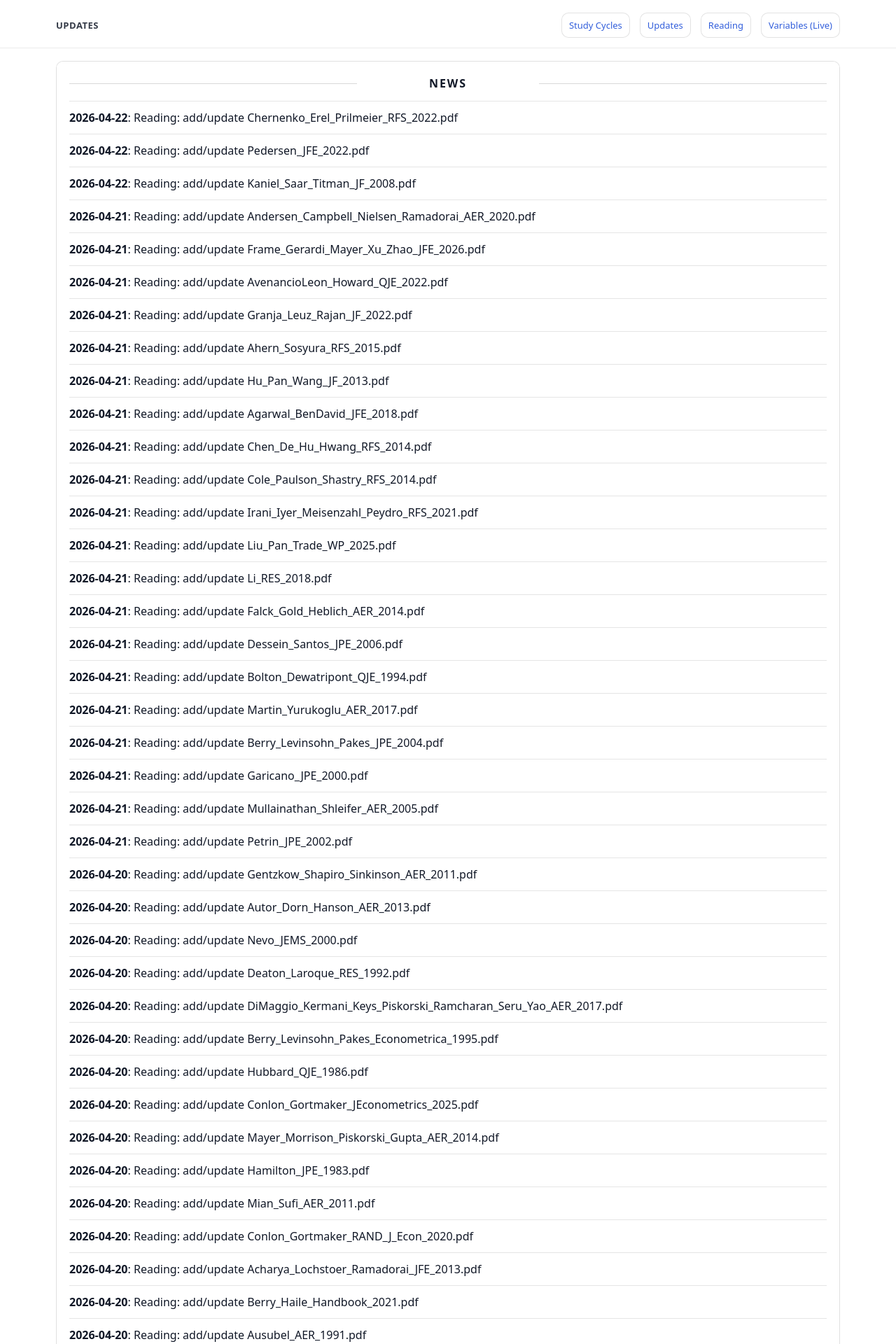
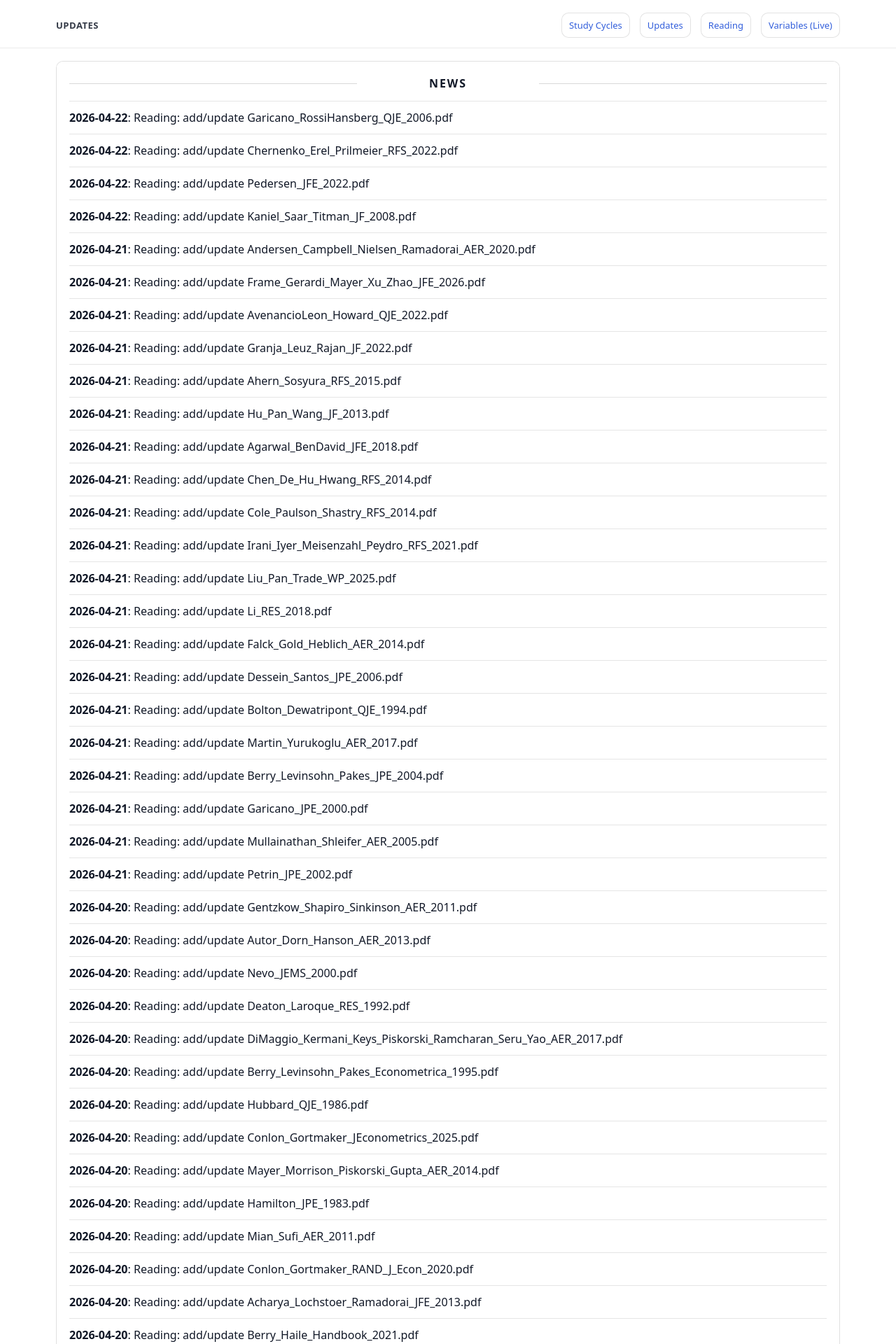
Before and after one commit to yaxinzn/study-archive, a Jekyll site: the page built from updates/index.md, in a window 1280 px wide. Shown: the top 1920 px of the page at 70% size. Built offline with Jekyll 4.4.1, drawn with Linux system fonts in a browser that asks for light colours; some of the changed text lies outside the part shown.

Commit message:
chore: update NEWS feed

```diff
--- a/_data/news.yml
+++ b/_data/news.yml
@@ -1,4 +1,7 @@
 # Auto-generated update history (sorted newest -> oldest). Do not edit manually.
+- ts: "1776810043"
+  date: "2026-04-22"
+  title: "Reading: add/update Garicano_RossiHansberg_QJE_2006.pdf"
 - ts: "1776809017"
   date: "2026-04-22"
   title: "Reading: add/update Chernenko_Erel_Prilmeier_RFS_2022.pdf"
```
